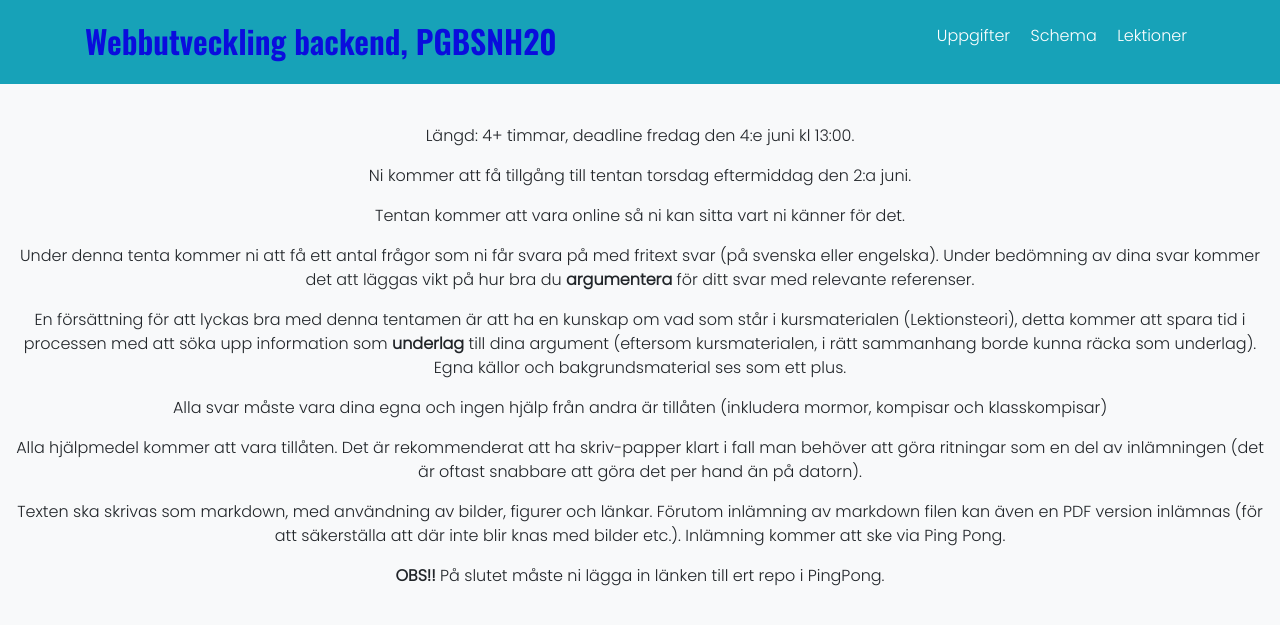
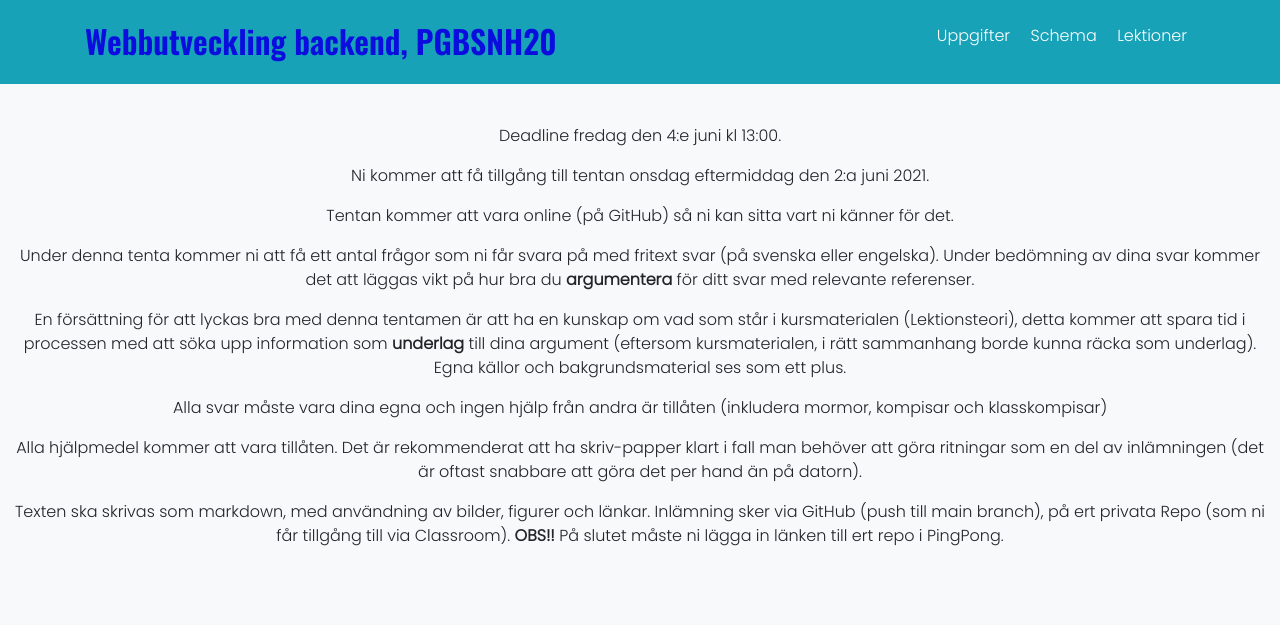
Before and after one commit to PGBSNH20/PGBSNH20-backendweb, a Jekyll site: the page built from assignments/tenta.md, in a window 1280 px wide. Shown: the top 625 px of the page. Built offline with Jekyll 4.4.1, drawn with Linux system fonts in a browser that asks for light colours; nearby versions of some CDN libraries.

Commit message:
Updates text on handin

```diff
--- a/assignments/tenta.md
+++ b/assignments/tenta.md
@@ -4,11 +4,11 @@ title: Tentamen
 permalink: /assignments/tenta
 ---
 
-Längd: 4+ timmar, deadline fredag den 4:e juni kl 13:00.
+Deadline fredag den 4:e juni kl 13:00.
 
-Ni kommer att få tillgång till tentan torsdag eftermiddag den 2:a juni.
+Ni kommer att få tillgång till tentan onsdag eftermiddag den 2:a juni 2021.
 
-Tentan kommer att vara online så ni kan sitta vart ni känner för det.
+Tentan kommer att vara online (på GitHub) så ni kan sitta vart ni känner för det.
 
 Under denna tenta kommer ni att få ett antal frågor som ni får svara på med fritext svar (på svenska eller engelska). Under bedömning av dina svar kommer det att läggas vikt på hur bra du **argumentera** för ditt svar med relevante referenser.
 
@@ -18,6 +18,6 @@ Alla svar måste vara dina egna och ingen hjälp från andra är tillåten (inkl
 
 Alla hjälpmedel kommer att vara tillåten. Det är rekommenderat att ha skriv-papper klart i fall man behöver att göra ritningar som en del av inlämningen (det är oftast snabbare att göra det per hand än på datorn).
 
-Texten ska skrivas som markdown, med användning av bilder, figurer och länkar. Förutom inlämning av markdown filen kan även en PDF version inlämnas (för att säkerställa att där inte blir knas med bilder etc.). Inlämning kommer att ske via Ping Pong.
-
+Texten ska skrivas som markdown, med användning av bilder, figurer och länkar.
+Inlämning sker via GitHub (push till main branch), på ert privata Repo (som ni får tillgång till via Classroom).
 **OBS!!** På slutet måste ni lägga in länken till ert repo i PingPong.
```
